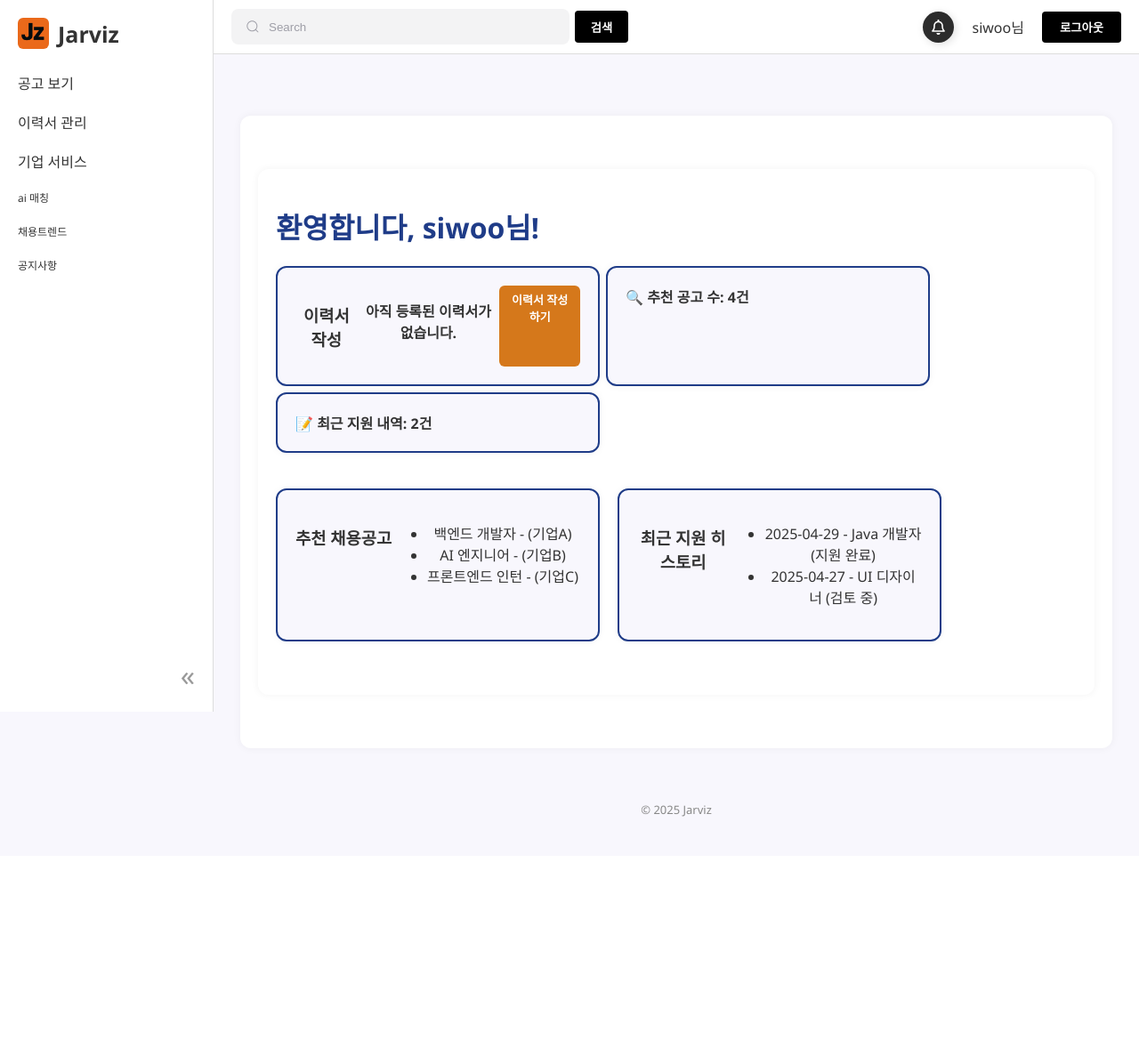
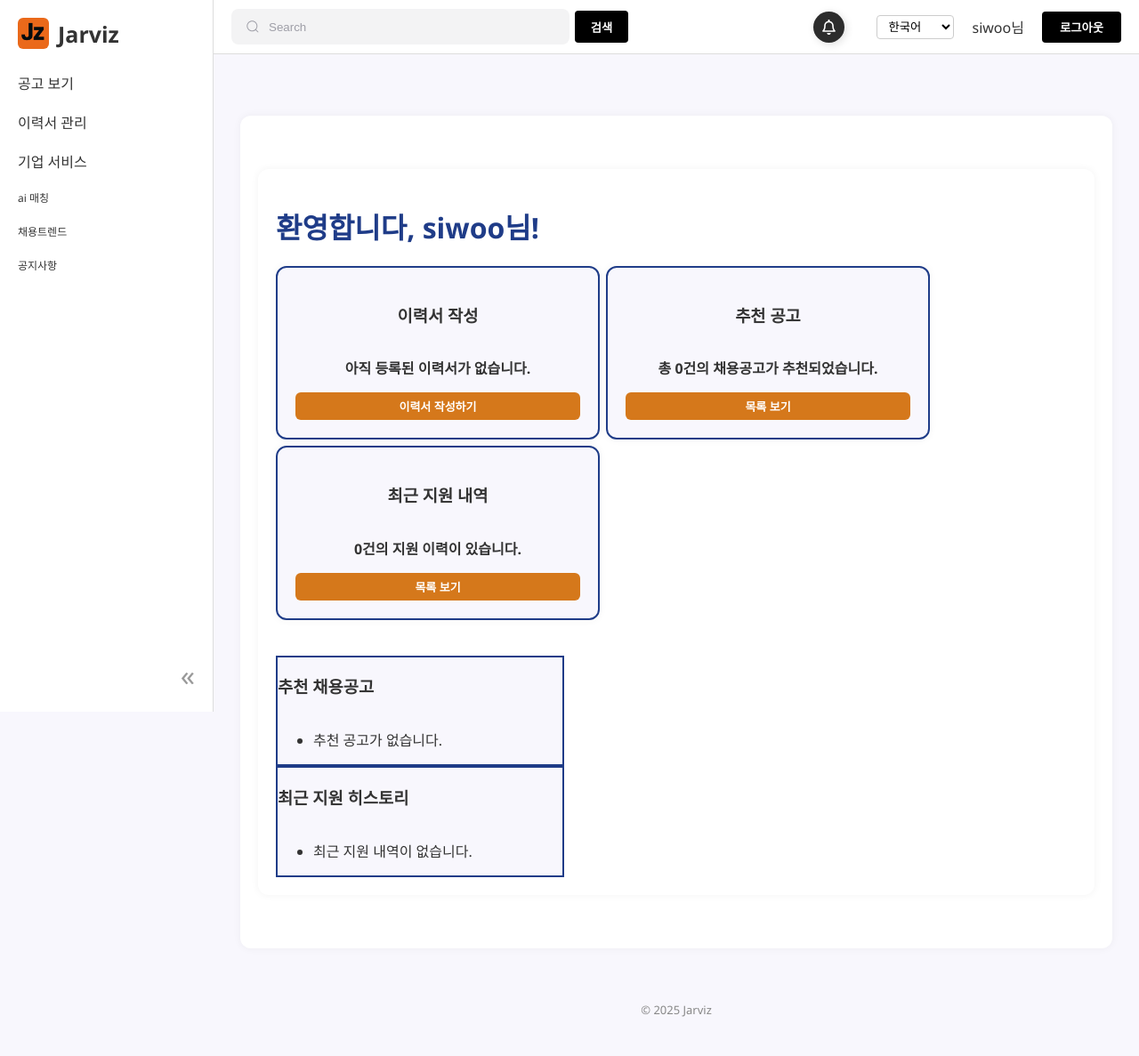
Before and after one commit to siwoo-zen/Jarviz, a Django app: page / in a window 1280 px wide. Shown: the whole page at 89% size. Before the commit the page ends 918 px from the top, so only its background shows below. Run offline with Django 5.2, Linux system fonts and the light colour scheme; a user stored in the database is signed in; data comes from the database, SQL or seed files in the repository; both versions use the stored data as it was after the commit.

Commit message:
[UI 개선] 대시보드 및 ui 정리

```diff
--- a/config/urls.py
+++ b/config/urls.py
@@ -23,6 +23,7 @@ urlpatterns = [
     path('admin/', admin.site.urls),
     path('', include(('workhub.urls', 'workhub'), namespace='workhub')),
     path('accounts/', include(('accounts.urls', 'accounts'), namespace='accounts')),
+    path('i18n/', include('django.conf.urls.i18n')),
 ]
 
 urlpatterns += static(settings.STATIC_URL, document_root=settings.STATICFILES_DIRS[0])
--- a/static/css/main.css
+++ b/static/css/main.css
@@ -48,53 +48,64 @@
   color: black;
 }
 
-  /* 차트 영역 */
-  .data-charts {
-    display: flex;
-    gap: 20px;
-    margin-bottom: 40px;
-  }
-  .data-charts > div {
-    flex: 1;
-    background: #fff;
-    border-radius: 12px;
+/* 채용공고 테이블 */
+.domain-overview {
+  background: #ffffff;
   padding: 20px;
-    box-shadow: 0 0 10px rgba(0,0,0,0.04);
-    text-align: center;
+  border-radius: 16px; /* 아웃라인 조금 더 둥글게 */
+  box-shadow: 0 0 10px rgba(31, 60, 136, 0.08); /* 기업 컬러톤 흐리게 그림자 */
+  border: 2px solid #1F3C88; /* 외곽선에 기업 메인 컬러 */
 }
 
-  /* 채용공고 테이블 */
-  .domain-overview {
-    background: #fff;
-    padding: 20px;
-    border-radius: 12px;
-    box-shadow: 0 0 8px rgba(0,0,0,0.03);
+.domain-overview h3 {
+  margin-bottom: 25px;
+  color: #1F3C88;
 }
-  .domain-overview h3 {
-    margin-bottom: 20px;
-  }
+
 .domain-overview table {
   width: 100%;
   border-collapse: collapse;
   margin-bottom: 15px;
 }
-  .domain-overview th, td {
-    border: 1px solid #ccc;
+
+.domain-overview th, .domain-overview td {
+  border: 1px solid rgba(31, 60, 136, 0.2); /* 흐릿한 남색 선 */
   padding: 12px;
   text-align: center;
 }
+
+.domain-overview th {
+  background-color: #ffffff;
+  color: #1F3C88;
+  font-weight: bold;
+}
+
+.domain-overview td.job-title-cell {
+  text-align: left;
+  font-weight: bold;
+  color: #1F3C88;
+}
+
+.domain-overview td.job-apply-count {
+  font-weight: bold;
+  color: #0a0418;
+}
+
 .domain-overview button {
-    background: black;
-    color: rgb(230, 127, 10);
+  background: #1F3C88;
+  color: #fff;
   padding: 6px 12px;
   border: none;
-    border-radius: 4px;
+  border-radius: 6px;
   cursor: pointer;
+  font-weight: bold;
 }
+
 .domain-overview button:hover {
-    background: rgb(230, 127, 10);
-    color: black;
+  background: #222;
+  color: #fff;
 }
+
 
 .pagination {
   text-align: right;
@@ -117,7 +128,17 @@
   min-width: 200px;
   max-width: 320px;
   display: flex;
+  flex-direction: column;
+  justify-content: space-between;
 }
+
+body.is-employer .recommended-resume-card {
+  flex: 1 1 100% !important;
+  max-width: 100% !important;
+  width: 100% !important;
+  display: block !important;
+}
+
 
 .resume-detail-btn {
   display: inline-block;
--- a/templates/base.html
+++ b/templates/base.html
@@ -107,6 +107,15 @@
       <button class="bell-button">
         <svg viewBox="0 0 448 512" class="bell"><path d="M224 0c-17.7 0-32 14.3-32 32V49.9C119.5 61.4 64 124.2 64 200v33.4c0 45.4-15.5 89.5-43.8 124.9L5.3 377c-5.8 7.2-6.9 17.1-2.9 25.4S14.8 416 24 416H424c9.2 0 17.6-5.3 21.6-13.6s2.9-18.2-2.9-25.4l-14.9-18.6C399.5 322.9 384 278.8 384 233.4V200c0-75.8-55.5-138.6-128-150.1V32c0-17.7-14.3-32-32-32zm0 96h8c57.4 0 104 46.6 104 104v33.4c0 47.9 13.9 94.6 39.7 134.6H72.3C98.1 328 112 281.3 112 233.4V200c0-57.4 46.6-104 104-104h8zm64 352H224 160c0 17 6.7 33.3 18.7 45.3s28.3 18.7 45.3 18.7s33.3-6.7 45.3-18.7s18.7-28.3 18.7-45.3z"></path></svg>
       </button>
+      <form id="language-form" action="{% url 'set_language' %}" method="post" style="margin-left: 1rem;">
+        {% csrf_token %}
+        <input type="hidden" name="next" value="{{ request.path }}">
+        <select name="language" onchange="document.getElementById('language-form').submit();" style="padding: 4px 8px; border: 1px solid #ccc; border-radius: 4px; background-color: #fff; color: #000;">
+          <option value="ko" {% if LANGUAGE_CODE == 'ko' %}selected{% endif %}>한국어</option>
+          <option value="en" {% if LANGUAGE_CODE == 'en' %}selected{% endif %}>English</option>
+          <option value="es" {% if LANGUAGE_CODE == 'es' %}selected{% endif %}>Español</option>
+        </select>
+      </form>
       {% if user.is_authenticated %}
         <span>{{ user.username }}님</span>
         <form method="post" action="{% url 'accounts:logout' %}" style="display:inline;">
--- a/templates/main.html
+++ b/templates/main.html
@@ -14,13 +14,13 @@
 <div class="dashboard-summary">
   {% if job_posts %}
   <a href="{% url 'workhub:job_list' %}" class="card-link">
-    <div class="card">📢 등록한 공고 수: {{ job_posts|length }}</div>
+    <div class="card">등록한 공고 수: {{ job_posts|length }}</div>
   </a>
   <a href="{% url 'workhub:job_list' %}" class="card-link">
-    <div class="card">👥 전체 지원자 수: {{ applicant_count|default:"-" }}</div>
+    <div class="card">전체 지원자 수: {{ applicant_count|default:"-" }}</div>
   </a>
   <a href="{% url 'workhub:job_list' %}" class="card-link">
-    <div class="card">📈 공고 조회수: {{ total_views|default:"-" }}</div>
+    <div class="card">공고 조회수: {{ total_views|default:"-" }}</div>
   </a>
   {% else %}
     <div class="card" style="flex: 1; text-align: center;">
@@ -28,17 +28,30 @@
       <button class="employer-detail-btn" onclick="location.href='{% url 'workhub:job_create' %}'">공고 등록하기</button>
     </div>
   {% endif %}
+    <div class="domain-overview">
+      <div class="recommended-header">
+        <h3 class="recommended-title">추천 이력서</h3>
+        <a href="{% url 'workhub:recommended_resumes' job_posts.0.pk %}" class="recommended-more-link">더보기 &gt;</a>
       </div>
-  <div class="data-charts">
-    <div class="card">
-      <h3>지원자 수 추이</h3>
-      <p>[차트 영역]</p>
+
+      <ul class="recommended-resume-list">
+        {% for resume in recommended_resumes %}
+          <li class="resume-item" style="display: flex; justify-content: space-between; align-items: center; padding: 8px 0; border-top: 1px solid #eee;">
+            <div>
+              <a href="{% url 'workhub:company_view_resume' resume.pk %}" class="resume-item-title" style="font-weight: bold;">
+                {{ resume.title }}
+              </a>
+              <span class="resume-item-category"> - {{ resume.get_category_display }}</span>
             </div>
-    <div class="card">
-      <h3>공고 클릭 수</h3>
-      <p>[차트 영역]</p>
+            <div class="resume-match-info" style="font-size: 13px; color: #1F3C88;">
+              기술스택: {{ resume.matched_tech_count }}개 일치
             </div>
+          </li>
+        {% endfor %}
+      </ul>
     </div>
+
+
 
 <div class="domain-overview">
   <h3>채용공고 관리</h3>
@@ -56,14 +69,14 @@
       <tbody>
         {% for job in job_posts %}
           <tr>
-              <td>
+            <td class="job-title-cell">
               <a href="{% url 'workhub:job_detail' job.pk %}" class="job-title-link">
                 {{ job.title }}
               </a>
             </td>
             <td>{{ job.created_at|date:"Y-m-d" }}</td>
             <td>{{ job.deadline|date:"Y-m-d" }}</td>
-              <td>-</td>  <!-- 추후 지원자 수 연결 예정 -->
+            <td class="job-apply-count">{{ job.applications.count }}</td>
             <td>
               <a href="{% url 'workhub:job_edit' job.pk %}" class="job-edit-btn">수정하기</a>
             </td>
@@ -76,9 +89,7 @@
   {% endif %}
 </div>
 
-
   {% else %}
-  <!-- ✅ 지원자용 대시보드 -->
   <div class="dashboard-summary">
     <div class="card">
       {% if user.is_authenticated %}
@@ -95,27 +106,42 @@
         <p><a href="{% url 'accounts:login' %}">로그인</a> 후 이력서를 작성하세요.</p>
       {% endif %}
     </div>
-    <div class="card">🔍 추천 공고 수: 4건</div>
-    <div class="card">📝 최근 지원 내역: 2건</div>
+      <div class="card">
+        <h3>추천 공고</h3>
+        <p>총 {{ recommended_jobs|length }}건의 채용공고가 추천되었습니다.</p>
+        <a href="{% url 'workhub:job_list' %}" class="resume-detail-btn">목록 보기</a>
+      </div>
+
+      <div class="card">
+        <h3>최근 지원 내역</h3>
+        <p>{{ recent_applications|length }}건의 지원 이력이 있습니다.</p>
+        <a href="{% url 'workhub:my_applications' %}" class="resume-detail-btn">목록 보기</a>
+      </div>
     </div>
 
   <div class="data-charts">
     <div class="card">
       <h3>추천 채용공고</h3>
       <ul>
-        <li>백엔드 개발자 - (기업A)</li>
-        <li>AI 엔지니어 - (기업B)</li>
-        <li>프론트엔드 인턴 - (기업C)</li>
+        {% for job in recommended_jobs %}
+          <li>{{ job.title }}</li>
+        {% empty %}
+          <li>추천 공고가 없습니다.</li>
+        {% endfor %}
       </ul>
     </div>
     <div class="card">
       <h3>최근 지원 히스토리</h3>
       <ul>
-        <li>2025-04-29 - Java 개발자 (지원 완료)</li>
-        <li>2025-04-27 - UI 디자이너 (검토 중)</li>
+        {% for app in recent_applications %}
+          <li>{{ app.created_at|date:"Y-m-d" }} - {{ app.job.title }} (지원 완료)</li>
+        {% empty %}
+          <li>최근 지원 내역이 없습니다.</li>
+        {% endfor %}
       </ul>
     </div>
   </div>
+
   {% endif %}
 </div>
 {% endblock %}
--- a/workhub/urls.py
+++ b/workhub/urls.py
@@ -34,4 +34,5 @@ urlpatterns = [
     path('jobs/<int:pk>/recommended/', RecommendedResumeListView.as_view(), name='recommended_resumes'),
     path('jobs/<int:pk>/applicants/', JobApplicantsView.as_view(), name='job_applicants'),
     path('resume/<int:pk>/view/', CompanyViewResumeDetailView.as_view(), name='company_view_resume'),
+
 ]
--- a/workhub/views.py
+++ b/workhub/views.py
@@ -21,6 +21,9 @@ def main_dashboard(request):
     job_posts = None
     total_views = None
     applicant_count = None
+    recommended_resumes = []
+    recommended_jobs = []
+    recent_applications = []
     is_employer = False
 
     if request.user.is_authenticated:
@@ -29,8 +32,35 @@ def main_dashboard(request):
             job_posts = JobPost.objects.filter(employer=request.user)
             total_views = job_posts.aggregate(Sum('views'))['views__sum'] or 0
             applicant_count = job_posts.aggregate(Sum('applicants'))['applicants__sum'] or 0
+
+            for job in job_posts:
+                job.applicant_count = job.applications.count()
+
+            if job_posts.exists():
+                recent_job = job_posts.first()
+                job_tech_ids = set(recent_job.tech_stack.values_list('id', flat=True))
+
+                recommended_resumes = Resume.objects.filter(
+                    tech_stack__in=recent_job.tech_stack.all()
+                ).distinct()[:3]
+
+                for resume in recommended_resumes:
+                    resume_tech_ids = set(resume.tech_stack.values_list('id', flat=True))
+                    resume.matched_tech_count = len(job_tech_ids & resume_tech_ids)
         else:
             resume = Resume.objects.filter(user=request.user).first()
+
+            # 추천 공고
+            if resume:
+                recommended_jobs = JobPost.objects.filter(
+                    tech_stack__in=resume.tech_stack.all()
+                ).distinct().order_by('-created_at')[:3]
+
+            # 최근 지원 내역
+            recent_applications = Application.objects.filter(
+            user=request.user
+            ).select_related('job').order_by('-applied_at')[:3]
+
 
     return render(request, 'main.html', {
         'resume': resume,
@@ -38,7 +68,11 @@ def main_dashboard(request):
         'job_posts': job_posts,
         'applicant_count': applicant_count,
         'total_views': total_views,
+        'recommended_resumes': recommended_resumes,
+        'recommended_jobs': recommended_jobs,
+        'recent_applications': recent_applications,
     })
+
 
 
 # 이력서 뷰
@@ -141,6 +175,7 @@ class JobPostDetailView(DetailView):
         if self.request.user != obj.employer:  # 본인이 보면 조회수 증가 제외
             obj.views = F('views') + 1
             obj.save(update_fields=['views'])
+            obj.refresh_from_db(fields=['views'])
         return obj
 
 
```
Also changed, not shown: other parts of static/css/main.css (+63 -2 lines), config/settings.py (+9 -0 lines), db.sqlite3. Lines whose indentation alone changed are shown as unchanged.
